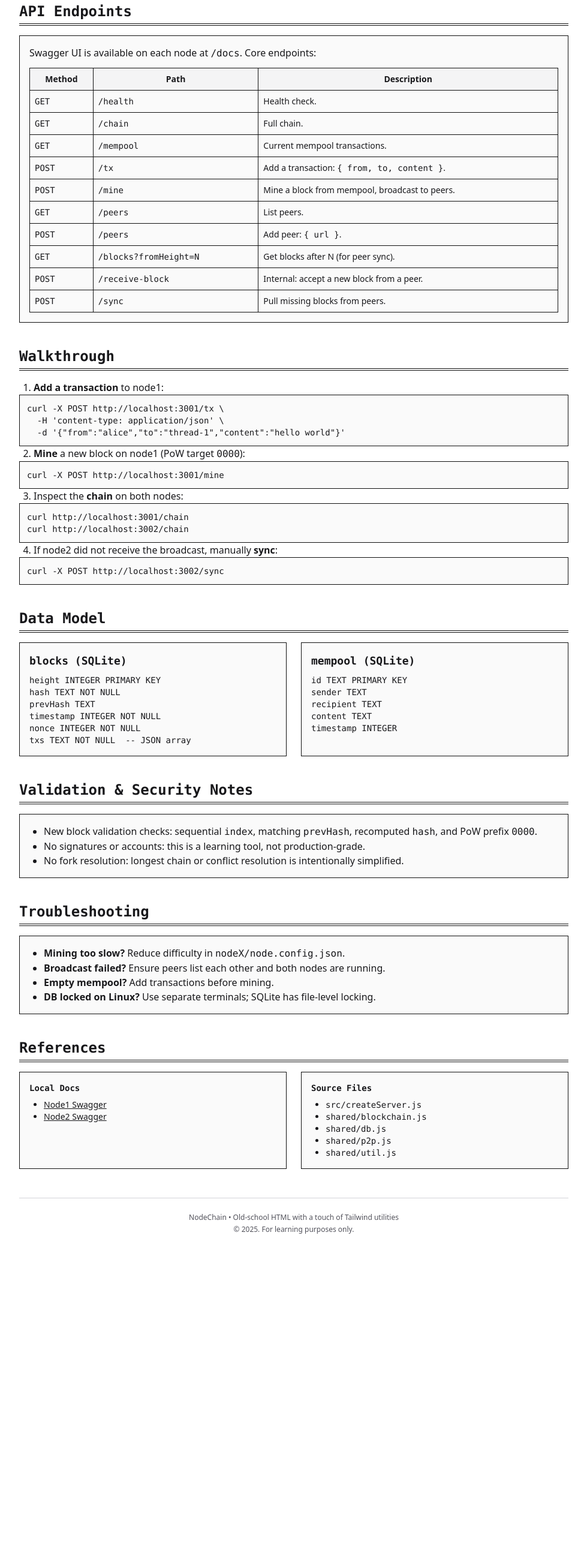
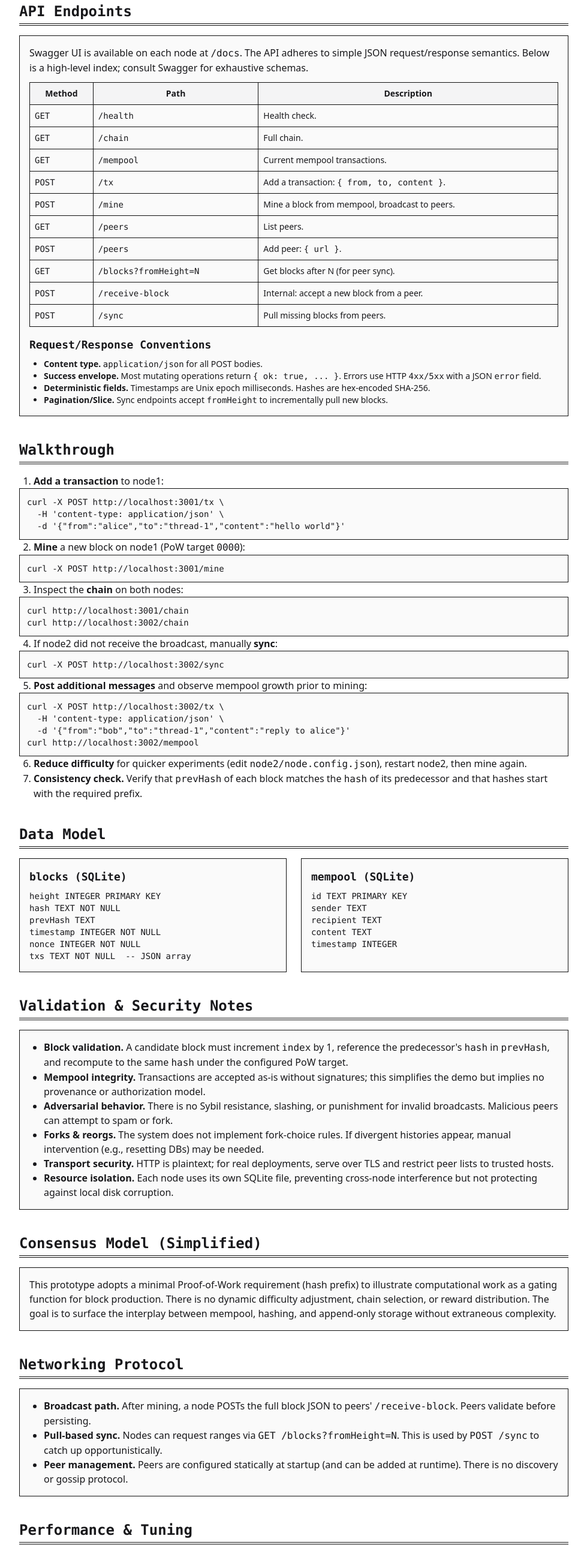
Before and after one commit to gtkrshnaaa/nodechain, a website: page index.html in a window 1280 px wide. Shown: the part 1626-4202 px from the top of the page at 60% size, without its empty margins (150-1129 px from the left). Before the commit the page ends 3740 px from the top, so only its background shows below. Drawn offline with nearby package versions, Linux system fonts and the light colour scheme.

Commit message:
improve documentation detail

```diff
--- a/index.html
+++ b/index.html
@@ -125,7 +125,7 @@ package.json
     <section class="mb-10">
       <h2 class="text-2xl font-semibold mono section-title pb-1 mb-4">API Endpoints</h2>
       <div class="box p-4">
-        <p>Swagger UI is available on each node at <span class="mono">/docs</span>. Core endpoints:</p>
+        <p>Swagger UI is available on each node at <span class="mono">/docs</span>. The API adheres to simple JSON request/response semantics. Below is a high-level index; consult Swagger for exhaustive schemas.</p>
         <table class="old-table text-sm mt-3">
           <thead class="bg-zinc-100">
             <tr>
@@ -145,6 +145,15 @@ package.json
             <tr><td class="mono">POST</td><td class="mono">/sync</td><td>Pull missing blocks from peers.</td></tr>
           </tbody>
         </table>
+        <div class="mt-4">
+          <h3 class="text-lg font-semibold mono mb-2">Request/Response Conventions</h3>
+          <ul class="list-disc pl-6 text-sm">
+            <li><strong>Content type.</strong> <span class="mono">application/json</span> for all POST bodies.</li>
+            <li><strong>Success envelope.</strong> Most mutating operations return <span class="mono">{ ok: true, ... }</span>. Errors use HTTP <span class="mono">4xx/5xx</span> with a JSON <span class="mono">error</span> field.</li>
+            <li><strong>Deterministic fields.</strong> Timestamps are Unix epoch milliseconds. Hashes are hex-encoded SHA-256.</li>
+            <li><strong>Pagination/Slice.</strong> Sync endpoints accept <span class="mono">fromHeight</span> to incrementally pull new blocks.</li>
+          </ul>
+        </div>
       </div>
     </section>
 
@@ -170,6 +179,19 @@ curl http://localhost:3002/chain</pre>
         <li>If node2 did not receive the broadcast, manually <strong>sync</strong>:</li>
       </ol>
       <pre class="box p-3 mono text-sm overflow-auto">curl -X POST http://localhost:3002/sync</pre>
+      <ol start="5" class="list-decimal pl-6 space-y-2">
+        <li><strong>Post additional messages</strong> and observe mempool growth prior to mining:</li>
+      </ol>
+      <pre class="box p-3 mono text-sm overflow-auto">curl -X POST http://localhost:3002/tx \
+  -H 'content-type: application/json' \
+  -d '{"from":"bob","to":"thread-1","content":"reply to alice"}'
+curl http://localhost:3002/mempool</pre>
+      <ol start="6" class="list-decimal pl-6 space-y-2">
+        <li><strong>Reduce difficulty</strong> for quicker experiments (edit <span class="mono">node2/node.config.json</span>), restart node2, then mine again.</li>
+      </ol>
+      <ol start="7" class="list-decimal pl-6 space-y-2">
+        <li><strong>Consistency check.</strong> Verify that <span class="mono">prevHash</span> of each block matches the <span class="mono">hash</span> of its predecessor and that hashes start with the required prefix.</li>
+      </ol>
     </section>
 
     <section class="mb-10">
@@ -199,9 +221,42 @@ timestamp INTEGER</pre>
       <h2 class="text-2xl font-semibold mono section-title pb-1 mb-4">Validation & Security Notes</h2>
       <div class="box p-4">
         <ul class="list-disc pl-6">
-          <li>New block validation checks: sequential <span class="mono">index</span>, matching <span class="mono">prevHash</span>, recomputed <span class="mono">hash</span>, and PoW prefix <span class="mono">0000</span>.</li>
-          <li>No signatures or accounts: this is a learning tool, not production-grade.</li>
-          <li>No fork resolution: longest chain or conflict resolution is intentionally simplified.</li>
+          <li><strong>Block validation.</strong> A candidate block must increment <span class="mono">index</span> by 1, reference the predecessor's <span class="mono">hash</span> in <span class="mono">prevHash</span>, and recompute to the same <span class="mono">hash</span> under the configured PoW target.</li>
+          <li><strong>Mempool integrity.</strong> Transactions are accepted as-is without signatures; this simplifies the demo but implies no provenance or authorization model.</li>
+          <li><strong>Adversarial behavior.</strong> There is no Sybil resistance, slashing, or punishment for invalid broadcasts. Malicious peers can attempt to spam or fork.</li>
+          <li><strong>Forks & reorgs.</strong> The system does not implement fork-choice rules. If divergent histories appear, manual intervention (e.g., resetting DBs) may be needed.</li>
+          <li><strong>Transport security.</strong> HTTP is plaintext; for real deployments, serve over TLS and restrict peer lists to trusted hosts.</li>
+          <li><strong>Resource isolation.</strong> Each node uses its own SQLite file, preventing cross-node interference but not protecting against local disk corruption.</li>
+        </ul>
+      </div>
+    </section>
+
+    <section class="mb-10">
+      <h2 class="text-2xl font-semibold mono section-title pb-1 mb-4">Consensus Model (Simplified)</h2>
+      <div class="box p-4">
+        <p>This prototype adopts a minimal Proof-of-Work requirement (hash prefix) to illustrate computational work as a gating function for block production. There is no dynamic difficulty adjustment, chain selection, or reward distribution. The goal is to surface the interplay between mempool, hashing, and append-only storage without extraneous complexity.</p>
+      </div>
+    </section>
+
+    <section class="mb-10">
+      <h2 class="text-2xl font-semibold mono section-title pb-1 mb-4">Networking Protocol</h2>
+      <div class="box p-4">
+        <ul class="list-disc pl-6">
+          <li><strong>Broadcast path.</strong> After mining, a node POSTs the full block JSON to peers' <span class="mono">/receive-block</span>. Peers validate before persisting.</li>
+          <li><strong>Pull-based sync.</strong> Nodes can request ranges via <span class="mono">GET /blocks?fromHeight=N</span>. This is used by <span class="mono">POST /sync</span> to catch up opportunistically.</li>
+          <li><strong>Peer management.</strong> Peers are configured statically at startup (and can be added at runtime). There is no discovery or gossip protocol.</li>
+        </ul>
+      </div>
+    </section>
+
+    <section class="mb-10">
+      <h2 class="text-2xl font-semibold mono section-title pb-1 mb-4">Performance & Tuning</h2>
+      <div class="box p-4">
+        <ul class="list-disc pl-6">
+          <li><strong>Difficulty.</strong> Lower the number of leading zeros to accelerate mining during development.</li>
+          <li><strong>Batching.</strong> Accumulate more transactions in the mempool before mining to amortize PoW costs per block.</li>
+          <li><strong>I/O locality.</strong> SQLite performs well for append-heavy workloads; ensure the DB file resides on a local SSD for best results.</li>
+          <li><strong>Logging.</strong> Fastify logger is enabled; reduce verbosity if I/O-bound.</li>
         </ul>
       </div>
     </section>
@@ -214,6 +269,19 @@ timestamp INTEGER</pre>
           <li><strong>Broadcast failed?</strong> Ensure peers list each other and both nodes are running.</li>
           <li><strong>Empty mempool?</strong> Add transactions before mining.</li>
           <li><strong>DB locked on Linux?</strong> Use separate terminals; SQLite has file-level locking.</li>
+        </ul>
+      </div>
+    </section>
+
+    <section class="mb-10">
+      <h2 class="text-2xl font-semibold mono section-title pb-1 mb-4">Limitations & Future Work</h2>
+      <div class="box p-4">
+        <ul class="list-disc pl-6">
+          <li><strong>Signatures & identity.</strong> Introduce digital signatures (e.g., secp256k1) to authenticate transaction authors.</li>
+          <li><strong>Fork choice.</strong> Implement longest-chain, GHOST, or similar rules for conflict resolution.</li>
+          <li><strong>Networking.</strong> Replace ad-hoc HTTP with a gossip protocol and peer discovery.</li>
+          <li><strong>Economic layer.</strong> Add fees/rewards and basic accounting to study incentive compatibility.</li>
+          <li><strong>Storage pruning.</strong> Support snapshotting or pruning for long-running chains.</li>
         </ul>
       </div>
     </section>
```
